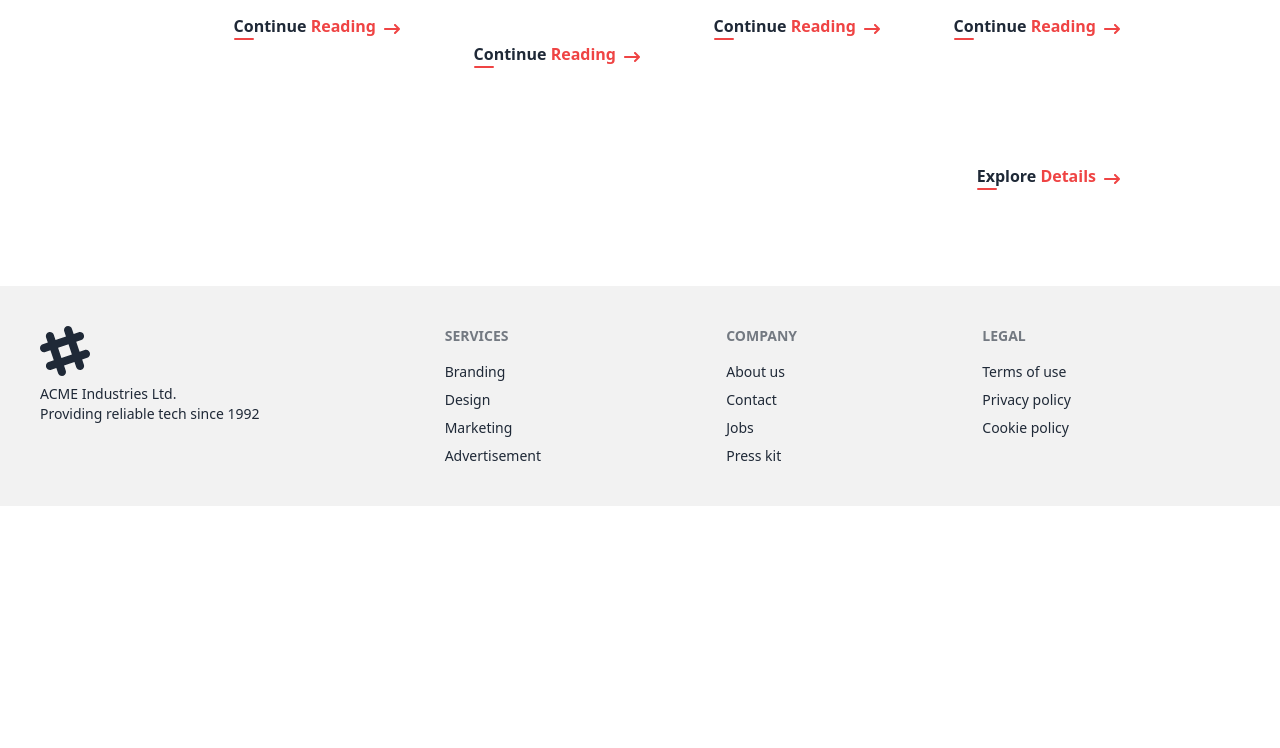
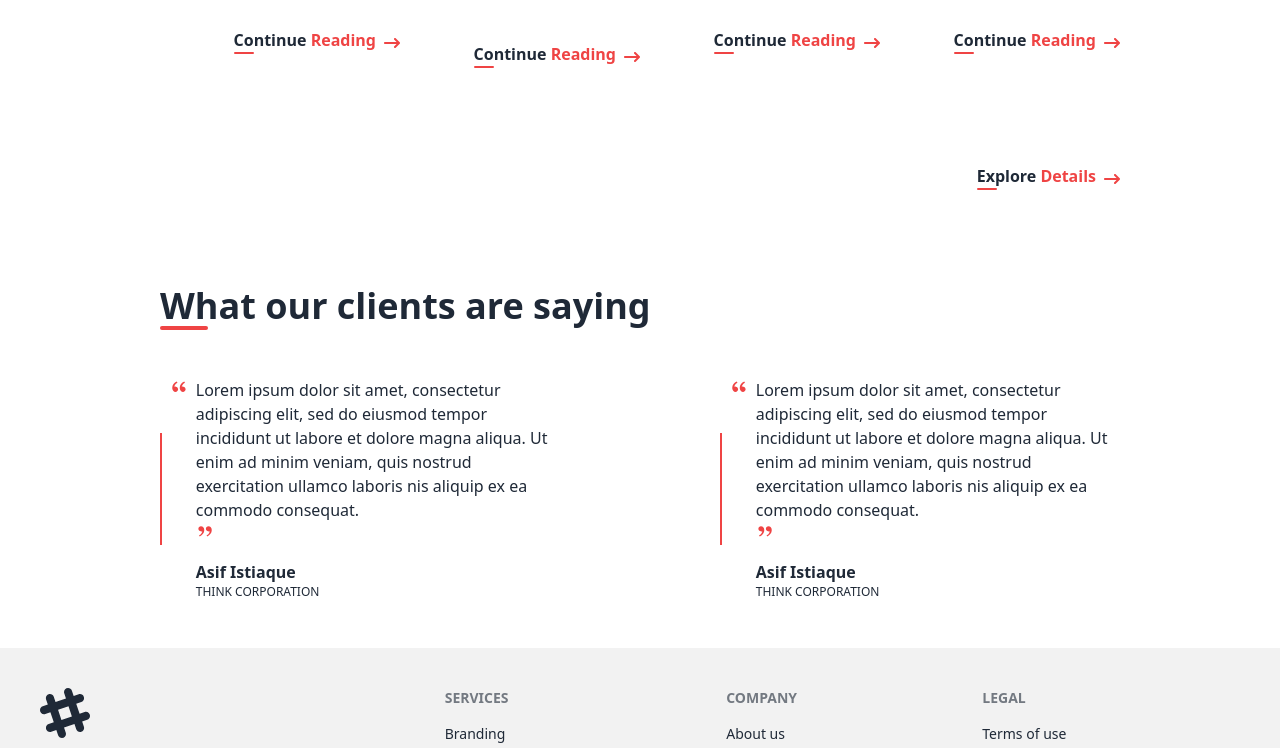
Before and after one commit to hasib231/thinkcrypt-task, a React (Vite) app: page / in a window 1280 px wide. Shown: the part 6878-7626 px from the top of the page. Before the commit the page ends 7384 px from the top, so only its background shows below. Built offline with nearby package versions, Linux system fonts and the light colour scheme; no server answers.

Commit message:
clients says section added

```diff
--- /dev/null
+++ b/src/pages/Home/ClientsSays.jsx
@@ -0,0 +1,66 @@
+import React from 'react';
+import { RiDoubleQuotesL, RiDoubleQuotesR } from "react-icons/ri";
+
+const ClientsSays = () => {
+    return (
+      <div className="w-11/12 md:w-9/12 mx-auto">
+        <div className="pt-12 mb-5">
+          <h1 className="text-4xl font-bold">What our clients are saying</h1>
+          <div className="bg-red-500 w-12 h-1 rounded-lg"></div>
+        </div>
+
+        <div className="flex justify-between mt-12">
+          <div className="flex w-5/12">
+            <div className="bg-red-500 h-28 w-2 me-2 my-auto"></div>
+            <div>
+              <div className="flex">
+                <div className="text-red-500">
+                  <RiDoubleQuotesL size={"18px"} />
+                </div>
+                <div>
+                  <div className=" mx-2">
+                    Lorem ipsum dolor sit amet, consectetur adipiscing elit, sed
+                    do eiusmod tempor incididunt ut labore et dolore magna
+                    aliqua. Ut enim ad minim veniam, quis nostrud exercitation
+                    ullamco laboris nis aliquip ex ea commodo consequat.
+                    <span className="text-red-500">
+                      <RiDoubleQuotesR size={"18px"} />
+                    </span>
+                    <h3 className="font-bold mt-5">Asif Istiaque</h3>
+                    <p className="text-xs">THINK CORPORATION</p>
+                  </div>
+                </div>
+              </div>
+            </div>
+          </div>
+
+          {/* 2nd part */}
+          <div className="flex w-5/12">
+            <div className="bg-red-500 h-28 w-2 me-2 my-auto"></div>
+            <div>
+              <div className="flex">
+                <div className="text-red-500">
+                  <RiDoubleQuotesL size={"18px"} />
+                </div>
+                <div>
+                  <div className=" mx-2">
+                    Lorem ipsum dolor sit amet, consectetur adipiscing elit, sed
+                    do eiusmod tempor incididunt ut labore et dolore magna
+                    aliqua. Ut enim ad minim veniam, quis nostrud exercitation
+                    ullamco laboris nis aliquip ex ea commodo consequat.
+                    <span className="text-red-500">
+                      <RiDoubleQuotesR size={"18px"} />
+                    </span>
+                    <h3 className="font-bold mt-5">Asif Istiaque</h3>
+                    <p className="text-xs">THINK CORPORATION</p>
+                  </div>
+                </div>
+              </div>
+            </div>
+          </div>
+        </div>
+      </div>
+    );
+};
+
+export default ClientsSays;
--- a/src/pages/Home/Home.jsx
+++ b/src/pages/Home/Home.jsx
@@ -11,6 +11,7 @@ import FrozenItems from './FrozenItems';
 import Marinated from './Marinated';
 import HowWeDiff from './HowWeDiff';
 import OurBlog from './OurBlog';
+import ClientsSays from './ClientsSays';
 
 const Home = () => {
     return (
@@ -27,6 +28,7 @@ const Home = () => {
             <Marinated></Marinated>
             <HowWeDiff></HowWeDiff>
             <OurBlog></OurBlog>
+            <ClientsSays></ClientsSays>
         </div>
     );
 };
--- a/src/pages/Home/OurBlog.jsx
+++ b/src/pages/Home/OurBlog.jsx
@@ -16,8 +16,8 @@ const OurBlog = () => {
         <div className="bg-red-500 w-12 h-1 rounded-lg"></div>
       </div>
 
-      <div className="flex">
-        <div className="me-28">
+      <div className="md:flex">
+        <div className="md:me-28">
           <h1 className="font-bold text-3xl mt-8">
             12 Types of Steak & How to Cook Them
           </h1>
@@ -38,7 +38,7 @@ const OurBlog = () => {
       </div>
 
       {/* second part */}
-      <div className="mt-12 flex justify-between">
+      <div className="mt-12 flex flex-col items-center md:flex-row md:justify-between">
         {/* card 1 */}
         <div className="w-64">
           <img src={pic2} alt="" />
```
